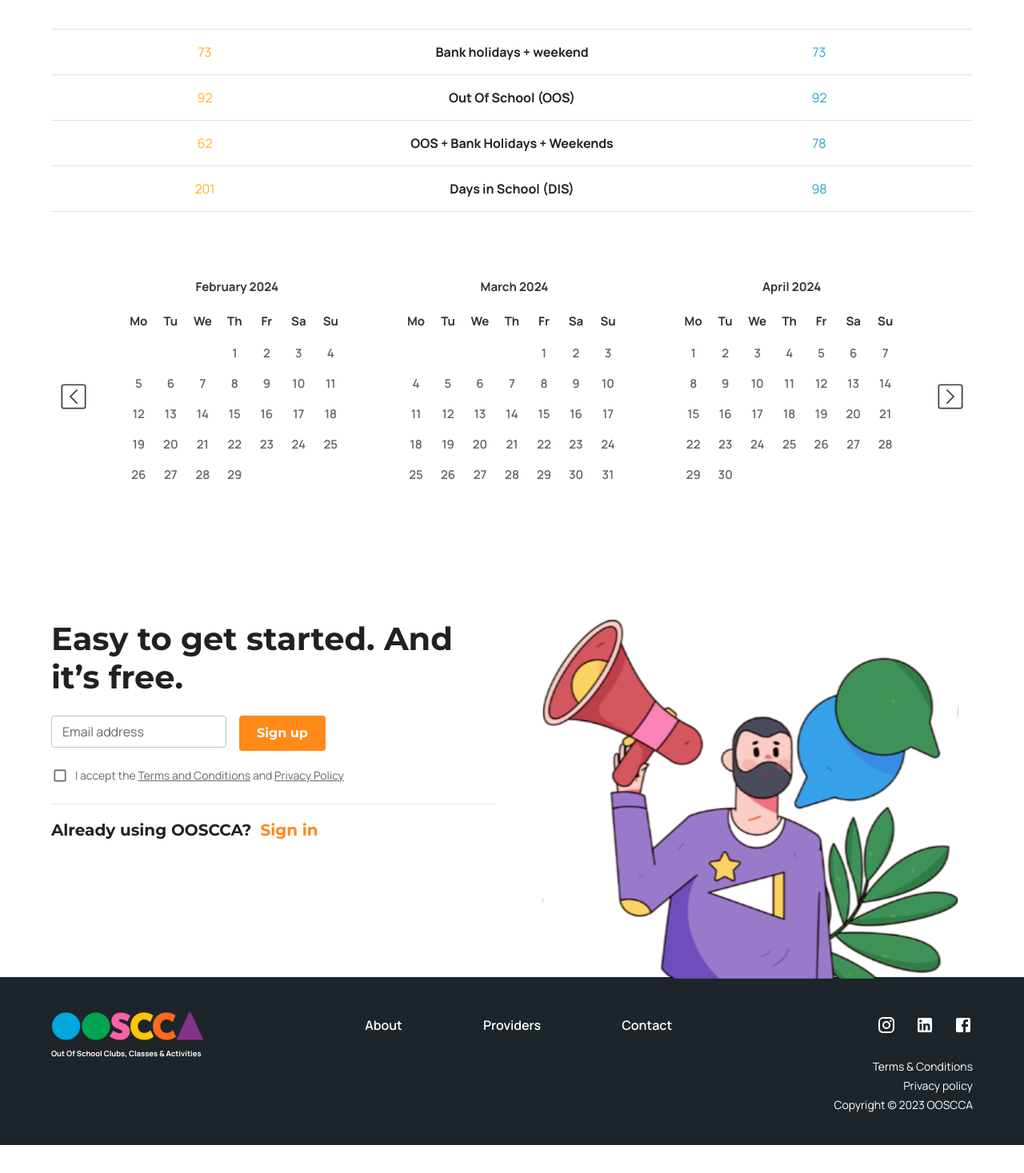
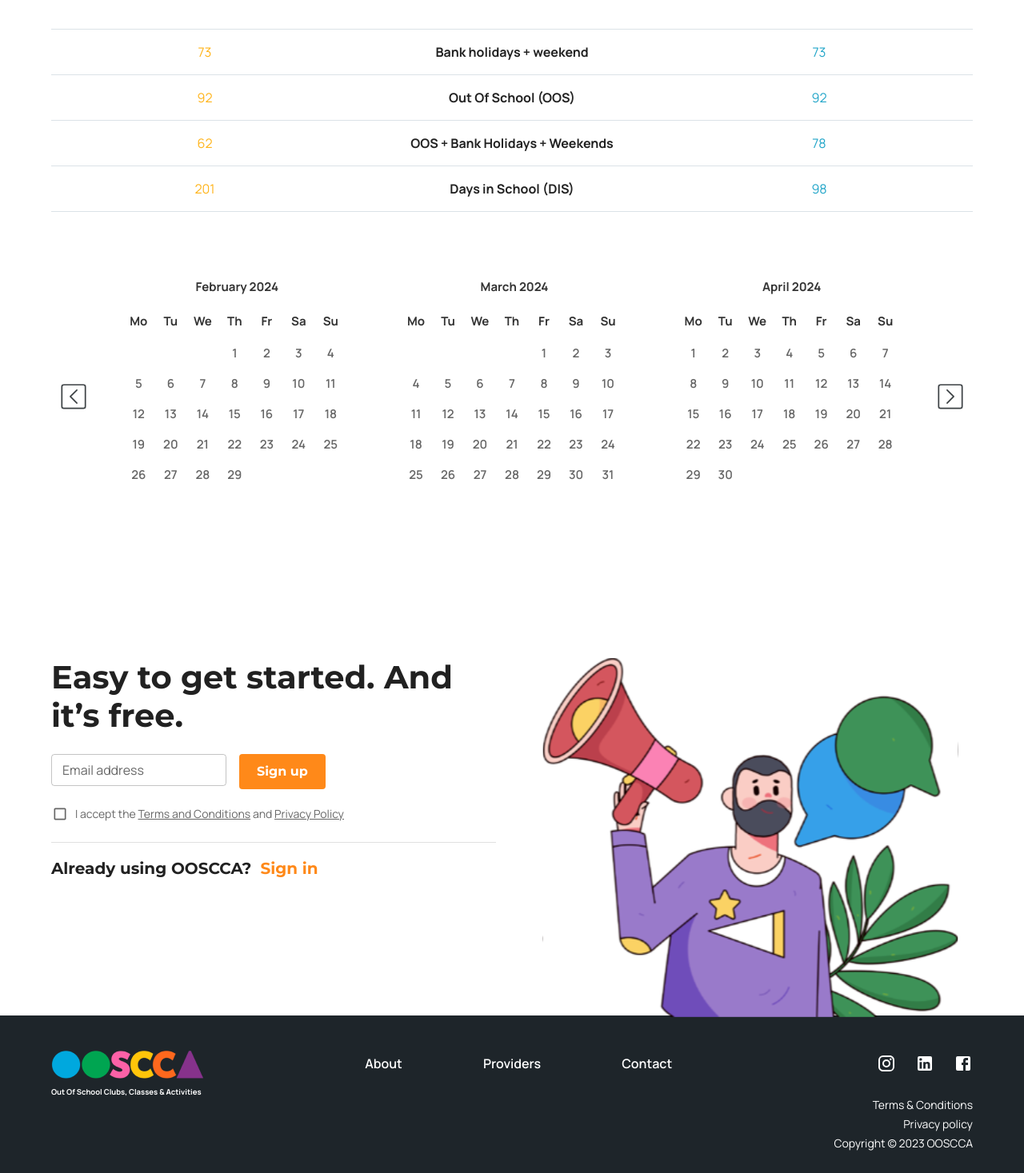
Before and after one commit to digital-brother/ooscca-fe, a Next.js app: page / in a window 1280 px wide. Shown: the part 5966-7433 px from the top of the page at 80% size. Before the commit the page ends 7398 px from the top, so only its background shows below. Built offline with nearby package versions, Linux system fonts and the light colour scheme.

Commit message:
Fix paddings

```diff
--- a/src/app/(homepage)/HomepageTabs.js
+++ b/src/app/(homepage)/HomepageTabs.js
@@ -80,7 +80,8 @@ function ContentPanel({ type }) {
         flexDirection: { xs: "column", md: "row" },
         alignItems: { xs: "center", md: "stretch" },
         textAlign: { xs: "center", md: "left" },
-        gap: 3,
+        rowGap: 6,
+        columnGap: 3,
         maxWidth: { xs: 500, md: "none" },
         mx: "auto",
       }}
@@ -99,7 +100,7 @@ function ContentPanel({ type }) {
           {data.button}
         </Button>
       </Box>
-      <Box sx={{ flex: 1, width: "100%", mt: { xs: 3, md: 0 } }}>
+      <Box sx={{ flex: 1}}>
         <Image
           src={data.image}
           alt="School"
@@ -157,7 +158,7 @@ function Tabs(props) {
 
 export default function HomepageTabs() {
   return (
-    <Container sx={{ pt: { xs: 6, md: 10 } }}>
+    <Container sx={{ py: { xs: 6, md: 10 } }}>
       <HomepageTabsHeader sx={{ maxWidth: 730, textAlign: "center", mx: "auto" }} />
       <Tabs sx={{ mt: 5 }} />
     </Container>
--- a/src/app/(homepage)/SignUp.js
+++ b/src/app/(homepage)/SignUp.js
@@ -39,7 +39,7 @@ function SignUpForm() {
 
 export default function SignUp() {
   return (
-    <Container sx={{pt: 14}}>
+    <Container sx={{pt: {xs: 5, md: 10}}}>
       <Grid container spacing={{xs: 10, md: 5}} sx={{
         textAlign: "center",
       }}>
```
Also changed, not shown: public/school2.png.
